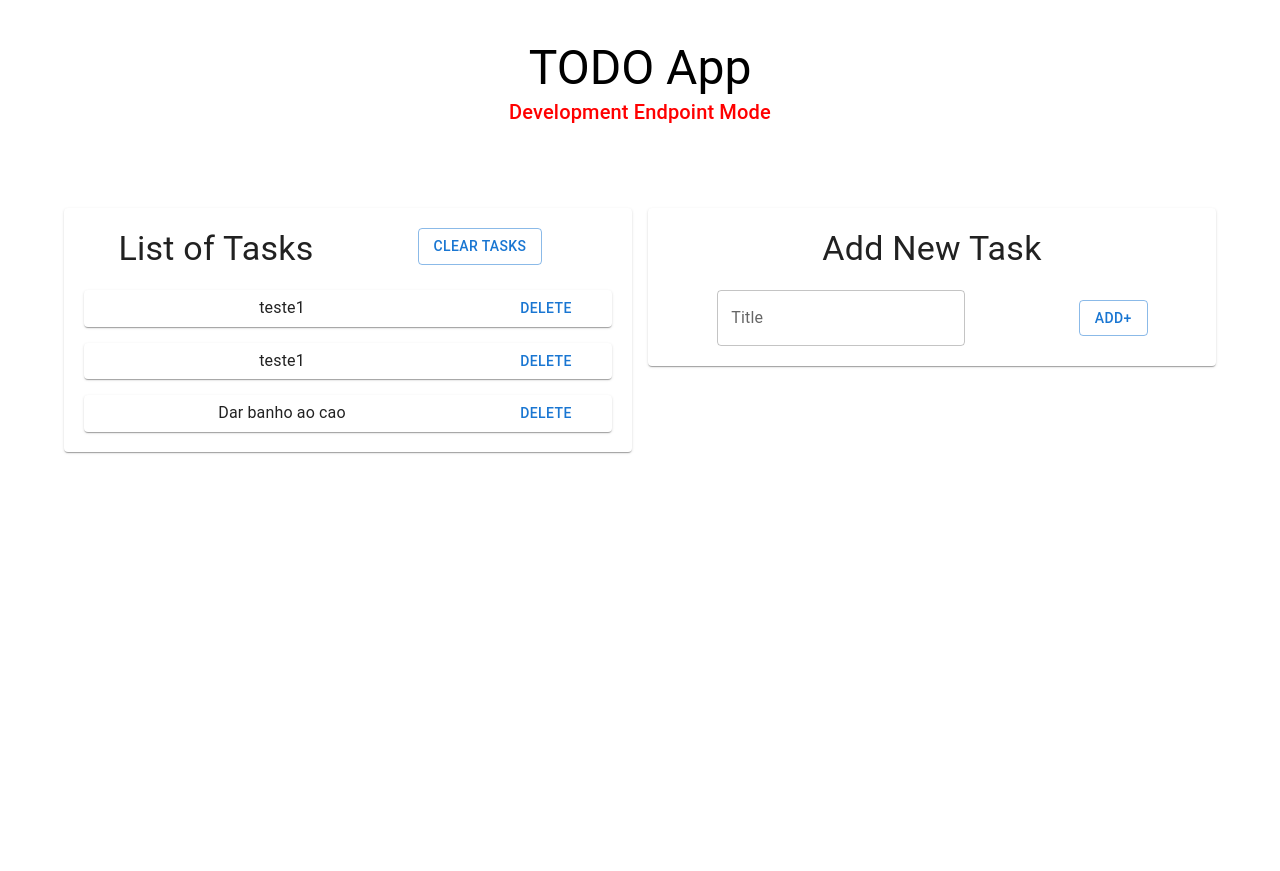
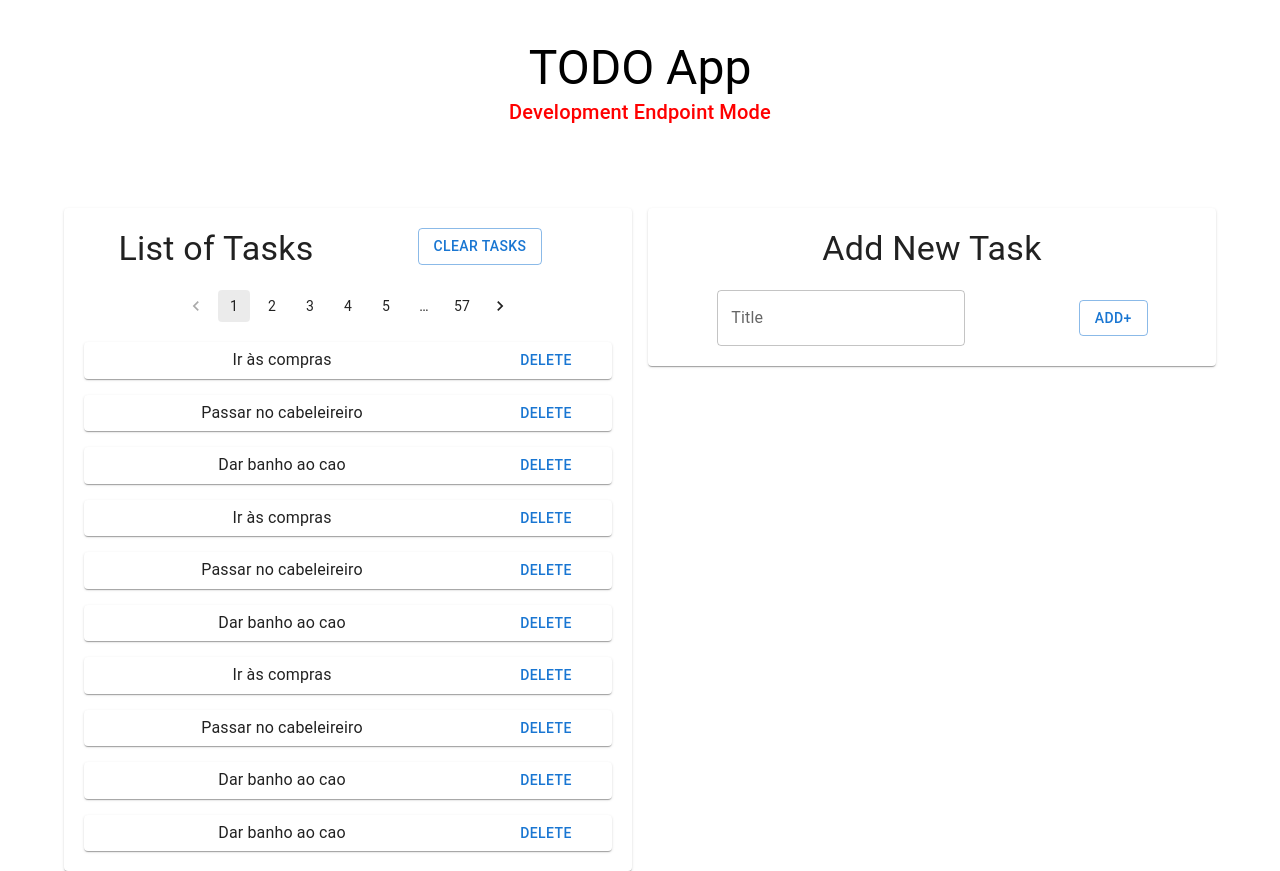
Before and after one commit to pedrogilsenaregojumia/jumiaExercise, a React (Create React App) app: page / in a window 1280 px wide. Before the commit the page ends 800 px from the top, so only its background shows below. Built offline with nearby package versions, Linux system fonts and the light colour scheme; no server answers.

Commit message:
Add files via upload

```diff
--- /dev/null
+++ b/src/containers/ListOfTasks/PaginationC/index.js
@@ -0,0 +1,33 @@
+import React from "react";
+import { Pagination, Grid } from "@mui/material";
+import { makeStyles } from "@mui/styles";
+import { useSelector } from "react-redux";
+
+const mapState = (state) => ({
+  count: state.tasksData.count,
+});
+
+const useStyles = makeStyles({
+  paginationContainer: {
+    paddingTop: "20px",
+  },
+});
+
+const PaginationC = () => {
+  const classes = useStyles();
+  const { count } = useSelector(mapState);
+
+  return (
+    <Grid
+      item
+      xs={12}
+      container
+      justifyContent="center"
+      className={classes.paginationContainer}
+    >
+      <Pagination shape="rounded" page={1} count={parseInt(count / 10) + 1} />
+    </Grid>
+  );
+};
+
+export default PaginationC;
--- a/src/containers/ListOfTasks/index.js
+++ b/src/containers/ListOfTasks/index.js
@@ -2,6 +2,7 @@ import React from "react";
 import { Grid, Typography, Paper, Button } from "@mui/material";
 import { makeStyles } from "@mui/styles";
 import Task from "./Task";
+import PaginationC from "./PaginationC";
 import { useDispatch } from "react-redux";
 import { clearTasksStart } from "../../redux/Tasks/tasks.actions";
 
@@ -33,6 +34,9 @@ const ListOfTasks = ({ tasks }) => {
             Clear Tasks
           </Button>
         </Grid>
+
+        <PaginationC />
+
         <Grid
           item
           xs={12}
--- a/src/data/mokTasks.json
+++ b/src/data/mokTasks.json
@@ -1 +1,47 @@
-[{ "title": "teste1" }, { "title": "teste1" }, { "title": "Dar banho ao cao" }]
+{
+  "data": [
+    {
+      "title": "Ir às compras",
+      "detail": "lista de compras: ovos, farinha, carne"
+    },
+    {
+      "title": "Passar no cabeleireiro",
+      "detail": "não esquecer de pagar o champo que levei da outra vez"
+    },
+    {
+      "title": "Dar banho ao cao",
+      "detail": "O zorba não gosta de molhar as orelhas durante o processo"
+    },
+    {
+      "title": "Ir às compras",
+      "detail": "lista de compras: ovos, farinha, carne"
+    },
+    {
+      "title": "Passar no cabeleireiro",
+      "detail": "não esquecer de pagar o champo que levei da outra vez"
+    },
+    {
+      "title": "Dar banho ao cao",
+      "detail": "O zorba não gosta de molhar as orelhas durante o processo"
+    },
+    {
+      "title": "Ir às compras",
+      "detail": "lista de compras: ovos, farinha, carne"
+    },
+    {
+      "title": "Passar no cabeleireiro",
+      "detail": "não esquecer de pagar o champo que levei da outra vez"
+    },
+    {
+      "title": "Dar banho ao cao",
+      "detail": "O zorba não gosta de molhar as orelhas durante o processo"
+    },
+    {
+      "title": "Dar banho ao cao",
+      "detail": "O zorba não gosta de molhar as orelhas durante o processo"
+    }
+  ],
+  "meta": {
+    "count": 566
+  }
+}
--- a/src/pages/MainPage/index.js
+++ b/src/pages/MainPage/index.js
@@ -4,7 +4,7 @@ import { useDispatch } from "react-redux";
 import { makeStyles } from "@mui/styles";
 import { useSelector } from "react-redux";
 import Grid from "@mui/material/Grid";
-import { addTasksStart } from "../../redux/Tasks/tasks.actions";
+import { addTasksStart, setCountStart } from "../../redux/Tasks/tasks.actions";
 
 import mokTasks from "../../data/mokTasks.json";
 
@@ -33,10 +33,15 @@ const MainPage = () => {
     try {
       const response = await axios.get(`https://toDefine`);
       const data = response.data;
+      const count = response.meta.count;
+      dispatch(setCountStart(count));
       dispatch(addTasksStart(data));
     } catch {
       setDevEndpoint(true);
-      dispatch(addTasksStart(mokTasks));
+      const mokData = mokTasks.data;
+      const mokCount = mokTasks.meta.count;
+      dispatch(setCountStart(mokCount));
+      dispatch(addTasksStart(mokData));
     }
   };
 
--- a/src/redux/Tasks/tasks.actions.js
+++ b/src/redux/Tasks/tasks.actions.js
@@ -3,6 +3,11 @@ import tasksTypes from "./tasks.types";
 export const addTasksStart = (tasksData) => ({
   type: tasksTypes.ADD_TASKS_START,
   payload: tasksData,
+});
+
+export const setCountStart = (count) => ({
+  type: tasksTypes.SET_COUNT_START,
+  payload: count,
 });
 
 export const addTaskStart = (tasksData) => ({
--- a/src/redux/Tasks/tasks.reducer.js
+++ b/src/redux/Tasks/tasks.reducer.js
@@ -3,6 +3,7 @@ import { handleRemoveTask, handleAddTask } from "./tasks.utils";
 
 const INITIAL_STATE = {
   tasks: [],
+  count: 1,
 };
 
 const placesReducer = (state = INITIAL_STATE, action) => {
@@ -11,6 +12,12 @@ const placesReducer = (state = INITIAL_STATE, action) => {
       return {
         ...state,
         tasks: action.payload,
+      };
+
+    case tasksTypes.SET_COUNT_START:
+      return {
+        ...state,
+        count: action.payload,
       };
 
     case tasksTypes.ADD_TASK_START:
--- a/src/redux/Tasks/tasks.types.js
+++ b/src/redux/Tasks/tasks.types.js
@@ -3,6 +3,7 @@ const tasksTypes = {
   ADD_TASK_START: "ADD_TASK_START",
   REMOVE_TASK_START: "REMOVE_TASK_START",
   CLEAR_TASKS: "CLEAR_TASKS",
+  SET_COUNT_START: "SET_COUNT_START",
 };
 
 export default tasksTypes;
```
